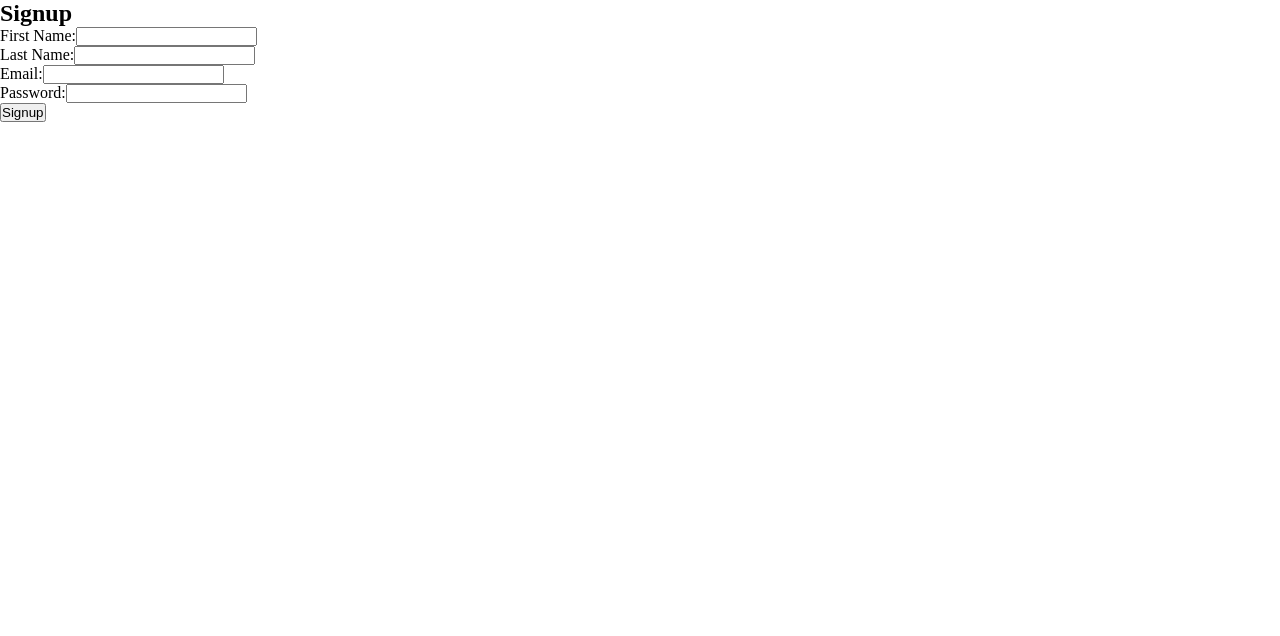
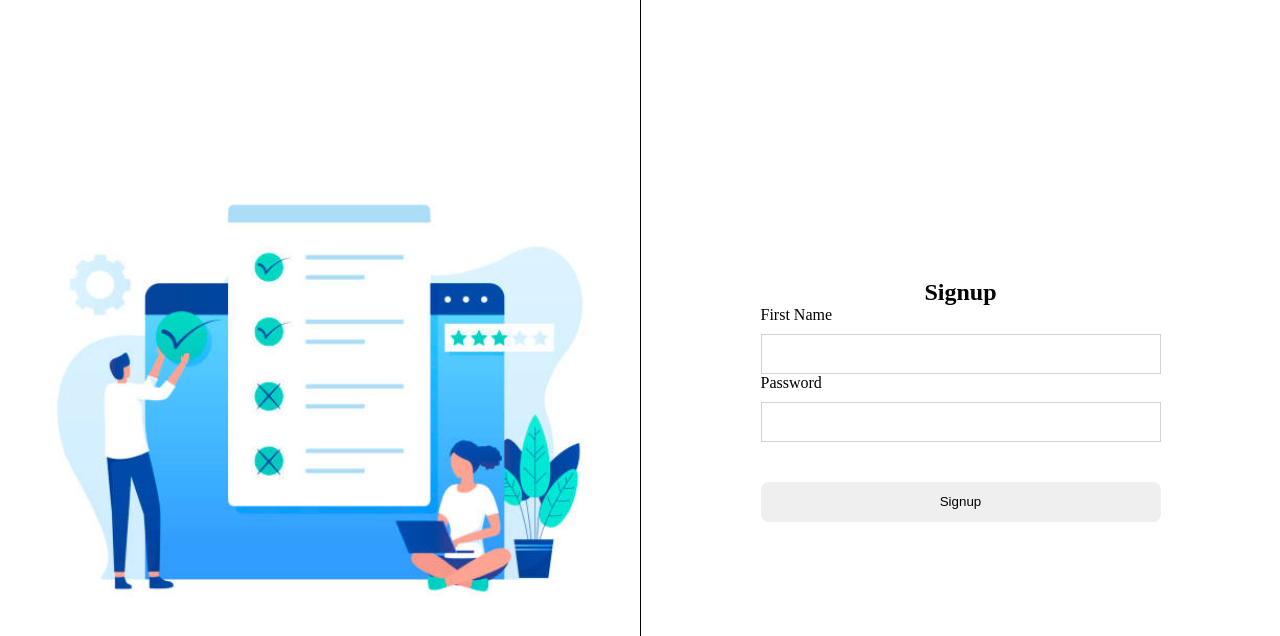
Before and after one commit to youngmentor/NewTodo, a React (Vite) app: page /signup in a window 1280 px wide. Shown: the top 636 px of the page. Built offline with nearby package versions, Linux system fonts and the light colour scheme.

Commit message:
added apis

```diff
--- a/src/Onboarding/Login.jsx
+++ b/src/Onboarding/Login.jsx
@@ -5,11 +5,11 @@ import LoginImg from './Login.png'
 import { useNavigate } from 'react-router-dom';
 const Login = () => {
     const navigate= useNavigate()
-  const [email, setEmail] = useState('');
+  const [username, setUsername] = useState('');
   const [password, setPassword] = useState('');
 
-  const handleEmailChange = (e) => {
-    setEmail(e.target.value);
+  const handleUserNameChange = (e) => {
+    setUsername(e.target.value);
   };
 
   const handlePasswordChange = (e) => {
@@ -18,15 +18,17 @@ const Login = () => {
 
   const handleSubmit = async (e) => {
     e.preventDefault();
+    console.log("clicked")
 
     try {
-      const response = await axios.post('', {
-        email,
+      const response = await axios.post('https://todo-list-ns19.onrender.com/api/login', {
+        username,
         password,
       });
       console.log(response.data);
-      setEmail('');
+      setUsername('');
       setPassword('');
+      response.data.username === username.username ?  navigate('/todo') : null
     } catch (error) {
       console.error(error);
     }
@@ -43,9 +45,9 @@ const Login = () => {
         <div className='LoginInputDiv'>
           <label>Email</label>
           <input
-            type="email"
-            value={email}
-            onChange={handleEmailChange}
+            type="text"
+            value={username}
+            onChange={handleUserNameChange}
             required
             className='LoginInput'
           />
@@ -60,7 +62,7 @@ const Login = () => {
             className='LoginInput'
           />
         </div>
-        <button type="submit" className='LoginBttn' onClick={() => navigate("/todo")}>Login</button>
+        <button type="submit" className='LoginBttn'>Login</button>
         <span>Don't have an account yet? <b onClick={() => navigate("/signup")}>create accout</b></span>
       </form>
       </div>
--- /dev/null
+++ b/src/Onboarding/SignUp.css
@@ -0,0 +1,101 @@
+*{
+    margin: 0px;
+    padding: 0px;
+    box-sizing: border-box;
+}
+.SignUpMain{
+    width: 100%;
+    height: 100vh;
+    display: flex;
+    justify-content: center;
+    align-items: center;
+}
+.SignUpLeft{
+    width: 50%;
+}
+.SignUpRight{
+    width: 50%;
+    height: 100%;
+    /* background-color: red; */
+    display: flex;
+    align-items: center;
+    justify-content: center;
+    flex-direction: column;
+    border-left: 1px solid black;
+}
+.SignUpForm{
+    width: 80%;
+    height: auto;
+    /* background-color: blue; */
+    display: flex;
+    align-items: center;
+    justify-content: center;
+    flex-direction: column;
+}
+.SignUpImage{
+    width: 100%;
+    height: 100%;
+}
+.SignUpInputDiv{
+    width: 100%;
+    /* background-color: green; */
+    display: flex;
+    align-items: center;
+    justify-content: center;
+    flex-direction: column;
+    height: auto;
+    gap: 10px;
+}
+.SignUpInput{
+    width: 400px;
+    height: 40px;
+    outline: none;
+    border: none;
+    border: 1px solid lightgray;
+    padding: 10px;
+}
+.SignUpBttn{
+    width: 400px;
+    margin-top: 40px;
+    height: 40px;
+    cursor: pointer;
+    border-radius: 8px;
+    border: none;
+}
+@media screen and (max-width: 426px) {
+    .SignUpLeft {
+        display: none;
+
+    }
+
+    .SignUpRight {
+        width: 100%;
+        border: none;
+        /* background-color: red; */
+    }
+
+    .SignUpInput {
+        width: 300px;
+        height: 40px;
+        outline: none;
+        border: none;
+        border: 1px solid lightgray;
+        padding: 10px;
+
+    }
+
+    .SignUpBttn {
+        width: 300px;
+        margin-top: 40px;
+        height: 40px;
+        cursor: pointer;
+        border-radius: 8px;
+        border: none;
+
+    }
+
+    label {
+        width: 300px;
+        margin-top: 5px;
+    }
+}
--- a/src/Onboarding/SignUp.jsx
+++ b/src/Onboarding/SignUp.jsx
@@ -1,6 +1,7 @@
 import React, { useState } from 'react';
 import axios from 'axios';
-
+import './SignUp.css'
+import SignUpImg from './SignUpI.jpeg'
 const Signup = () => {
   const [firstName, setFirstName] = useState('');
   const [lastName, setLastName] = useState('');
@@ -11,18 +12,18 @@ const Signup = () => {
     e.preventDefault();
     const user = {
       firstName,
-      lastName,
-      email,
+      // lastName,
+      // email,
       password
     };
 
     try {
-      const response = await axios.post('', user);
-      console.log('Signup successful!', response.data);
+      const response = await axios.post('https://todo-list-ns19.onrender.com/api/signup ', user);
+      console.log( response.data);
 
       setFirstName('');
-      setLastName('');
-      setEmail('');
+      // setLastName('');
+      // setEmail('');
       setPassword('');
     } catch (error) {
       console.error('Signup failed:', error.response.data);
@@ -30,47 +31,56 @@ const Signup = () => {
   };
 
   return (
-    <div>
+    <div className='SignUpMain'>
+      <div className='SignUpLeft'>
+         <img src={SignUpImg} className='SignUpImage' />
+      </div>
+      <div className='SignUpRight'>
         <h2>Signup</h2>
-      <form onSubmit={handleSignup}>
-        <div>
-          <label htmlFor="firstName">First Name:</label>
+        <form onSubmit={handleSignup} className='SignUpForm'>
+          <div className='SignUpInputDiv'>
+            <label>First Name</label>
             <input
               type="text"
               id="firstName"
               value={firstName}
               onChange={(e) => setFirstName(e.target.value)}
+              className='SignUpInput'
             />
           </div>
-        <div>
-          <label htmlFor="lastName">Last Name:</label>
+          {/* <div className='SignUpInputDiv'>
+            <label>Last Name</label>
             <input
               type="text"
               id="lastName"
               value={lastName}
               onChange={(e) => setLastName(e.target.value)}
+              className='SignUpInput'
             />
           </div>
-        <div>
-          <label htmlFor="email">Email:</label>
+          <div className='SignUpInputDiv'>
+            <label>Email</label>
             <input
               type="email"
               id="email"
               value={email}
               onChange={(e) => setEmail(e.target.value)}
+              className='SignUpInput'
             />
-        </div>
-        <div>
-          <label htmlFor="password">Password:</label>
+          </div> */}
+          <div className='SignUpInputDiv'>
+            <label>Password</label>
             <input
               type="password"
               id="password"
               value={password}
               onChange={(e) => setPassword(e.target.value)}
+              className='SignUpInput'
             />
           </div>
-        <button type="submit">Signup</button>
+          <button type="submit" className='SignUpBttn'>Signup</button>
         </form>
+      </div>
     </div>
   );
 };
```
Lines whose indentation alone changed are shown as unchanged.
